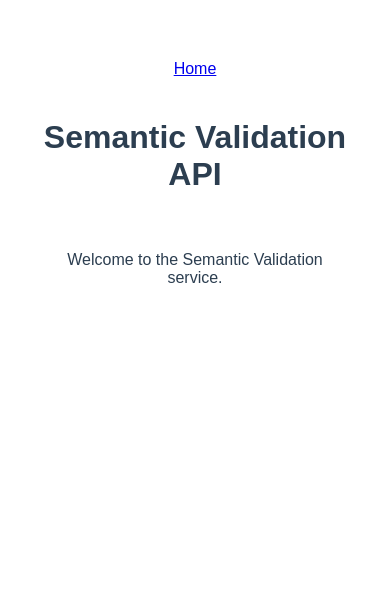
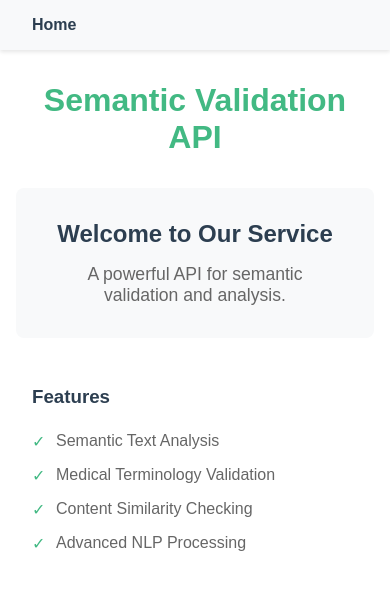
Before and after one commit to ochoaughini/semantic-validation-api, a Vue app in the folder frontend/: page / in a window 390 px wide. Shown: the top 590 px of the page. Built offline with nearby package versions, Linux system fonts and the light colour scheme.

Commit message:
feat(frontend): Add content and styling to fix blank page
- Add proper layout and styling to App.vue
- Create featured content in Home view
- Add navigation header
- Include CSS reset in index.html
- Improve overall visual design and responsiveness

```diff
--- a/frontend/index.html
+++ b/frontend/index.html
@@ -4,6 +4,18 @@
     <meta charset="UTF-8" />
     <meta name="viewport" content="width=device-width, initial-scale=1.0" />
     <title>Semantic Validation</title>
+    <style>
+      * {
+        margin: 0;
+        padding: 0;
+        box-sizing: border-box;
+      }
+
+      body {
+        margin: 0;
+        min-height: 100vh;
+      }
+    </style>
   </head>
   <body>
     <div id="app"></div>
--- a/frontend/src/App.vue
+++ b/frontend/src/App.vue
@@ -1,9 +1,13 @@
 <template>
   <div id="app">
-    <nav>
-      <router-link to="/">Home</router-link>
-    </nav>
-    <router-view></router-view>
+    <header>
+      <nav>
+        <router-link to="/" class="nav-link">Home</router-link>
+      </nav>
+    </header>
+    <main>
+      <router-view></router-view>
+    </main>
   </div>
 </template>
 
@@ -18,8 +22,34 @@ export default {
   font-family: Arial, sans-serif;
   -webkit-font-smoothing: antialiased;
   -moz-osx-font-smoothing: grayscale;
-  text-align: center;
   color: #2c3e50;
-  margin-top: 60px;
+}
+
+header {
+  background-color: #f8f9fa;
+  padding: 1rem;
+  box-shadow: 0 2px 4px rgba(0,0,0,0.1);
+}
+
+nav {
+  max-width: 1200px;
+  margin: 0 auto;
+  padding: 0 1rem;
+}
+
+.nav-link {
+  color: #2c3e50;
+  text-decoration: none;
+  font-weight: bold;
+}
+
+.nav-link:hover {
+  color: #42b983;
+}
+
+main {
+  max-width: 1200px;
+  margin: 0 auto;
+  padding: 2rem 1rem;
 }
 </style>
--- a/frontend/src/views/Home.vue
+++ b/frontend/src/views/Home.vue
@@ -2,7 +2,20 @@
   <div class="home">
     <h1>Semantic Validation API</h1>
     <div class="content">
-      <p>Welcome to the Semantic Validation service.</p>
+      <section class="hero">
+        <h2>Welcome to Our Service</h2>
+        <p>A powerful API for semantic validation and analysis.</p>
+      </section>
+
+      <section class="features">
+        <h3>Features</h3>
+        <ul>
+          <li>Semantic Text Analysis</li>
+          <li>Medical Terminology Validation</li>
+          <li>Content Similarity Checking</li>
+          <li>Advanced NLP Processing</li>
+        </ul>
+      </section>
     </div>
   </div>
 </template>
@@ -15,11 +28,62 @@ export default {
 
 <style scoped>
 .home {
-  padding: 20px;
+  text-align: center;
 }
+
+h1 {
+  color: #42b983;
+  margin-bottom: 2rem;
+}
+
 .content {
   max-width: 800px;
   margin: 0 auto;
-  padding: 20px;
+}
+
+.hero {
+  background-color: #f8f9fa;
+  padding: 2rem;
+  border-radius: 8px;
+  margin-bottom: 2rem;
+}
+
+.hero h2 {
+  color: #2c3e50;
+  margin-bottom: 1rem;
+}
+
+.hero p {
+  color: #666;
+  font-size: 1.1rem;
+}
+
+.features {
+  text-align: left;
+  padding: 1rem;
+}
+
+.features h3 {
+  color: #2c3e50;
+  margin-bottom: 1rem;
+}
+
+.features ul {
+  list-style: none;
+  padding: 0;
+}
+
+.features li {
+  padding: 0.5rem 0;
+  color: #666;
+  position: relative;
+  padding-left: 1.5rem;
+}
+
+.features li::before {
+  content: "✓";
+  color: #42b983;
+  position: absolute;
+  left: 0;
 }
 </style>
```
